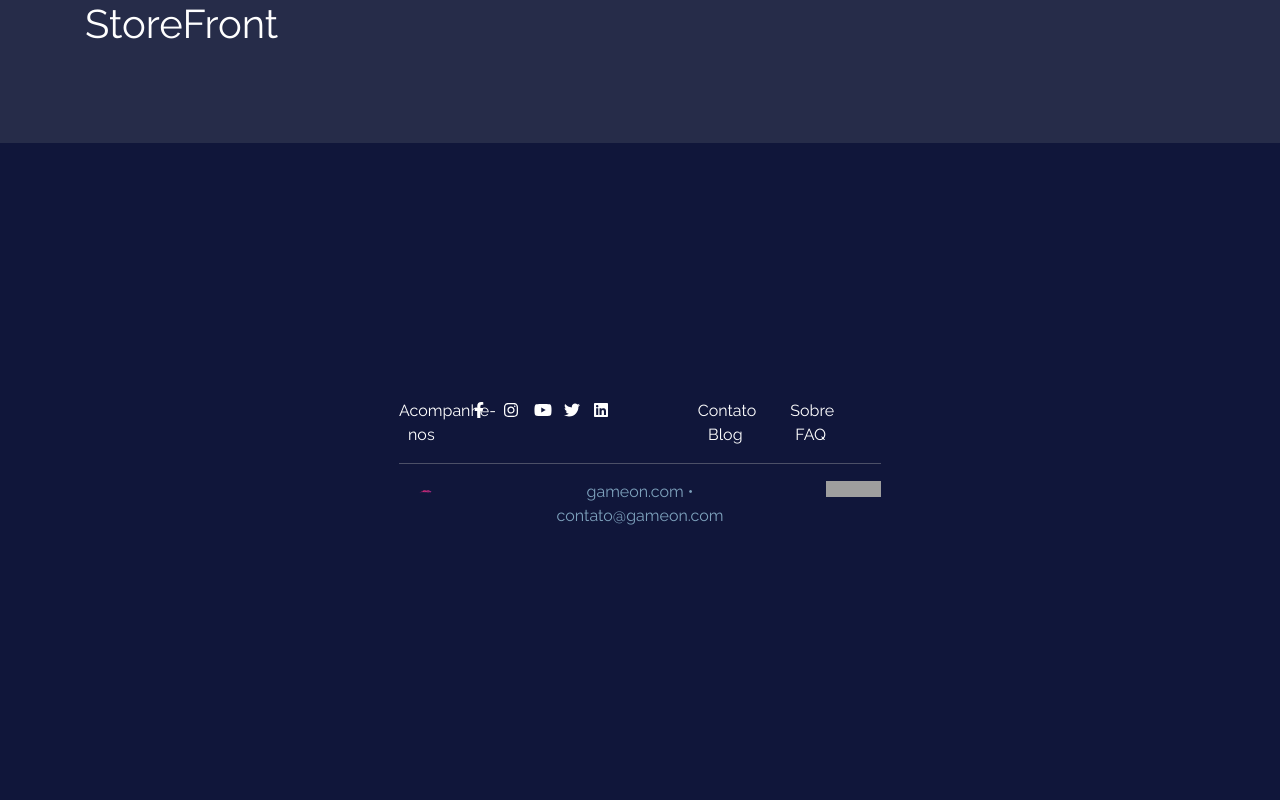
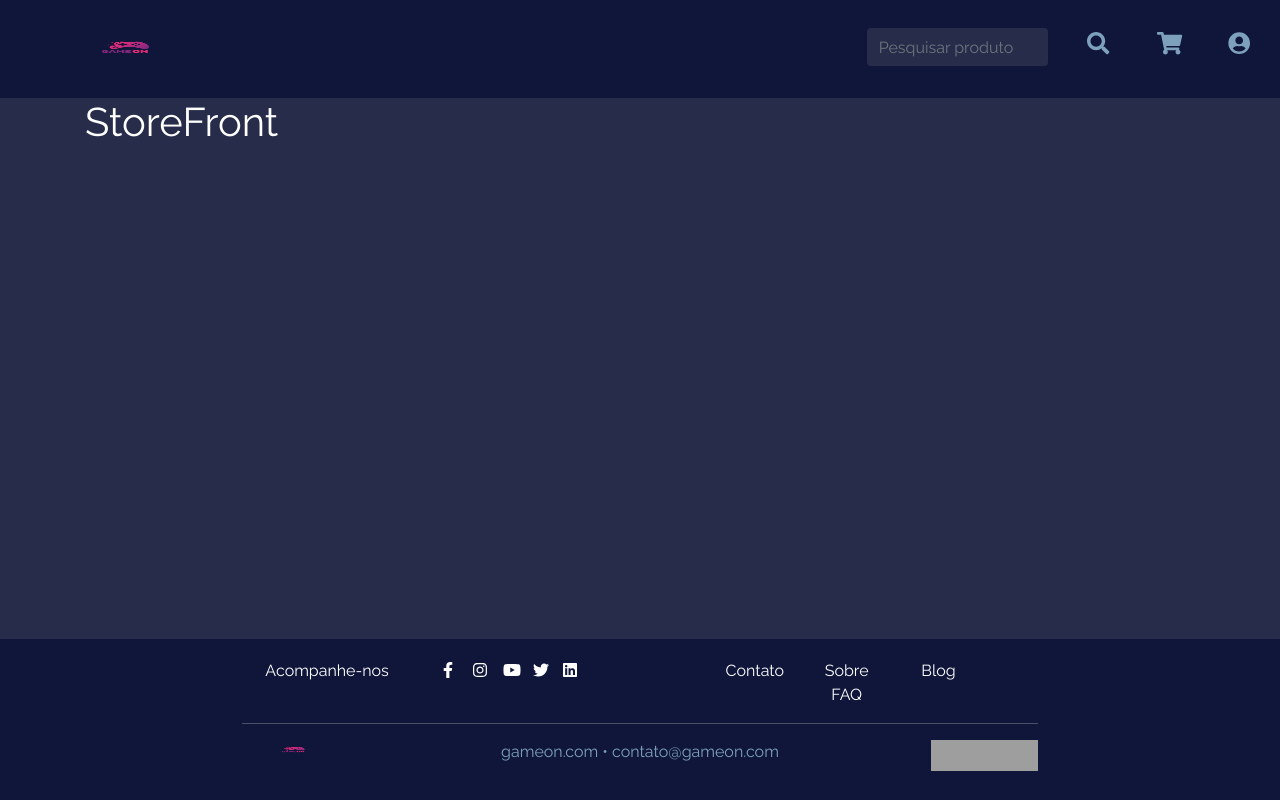
Before and after one commit to brandaoplaster/gameon-web, a Next.js app: page /Storefront in a window 1280 px wide. Built offline with nearby package versions, Linux system fonts and the light colour scheme; grey boxes are pictures that could not be loaded.

Commit message:
feat: adding header storefront

```diff
--- a/src/components/Storefront/Footer/index.tsx
+++ b/src/components/Storefront/Footer/index.tsx
@@ -13,7 +13,7 @@
         <Row>
           <Col lg={7} md={12}>
             <Row>
-              <Col lg={3} md={12} className="mb-4 mb-lg-0">
+              <Col lg={5} md={12} className="mb-4 mb-lg-0">
                 Acompanhe-nos
               </Col>
 
@@ -79,7 +79,6 @@
             <Image src="/assets/logo-bootcamp.png" alt="Logo Bootcamp" width={240} height={70} />
           </Col>
         </Row>
-
       </Col>
     </footer>
   )
--- /dev/null
+++ b/src/components/Storefront/Header/index.tsx
@@ -0,0 +1,44 @@
+import React from 'react';
+import styles from '../../../styles/Header.module.css';
+import { InputGroup, FormControl, Row, Col } from 'react-bootstrap';
+import { FontAwesomeIcon } from '@fortawesome/react-fontawesome';
+import { faSearch, faShoppingCart, faUserCircle } from '@fortawesome/free-solid-svg-icons';
+import Logo from '../../Shared/Logo';
+
+const StorefrontHeader: React.FC = () => {
+  return (
+    <Row className={styles.background}>
+      <Col md={8} className="mt-2">
+        <Logo />
+      </Col>
+
+      <Col md={4} className="mt-2 text-center">
+        <Row>
+          <Col md={6} className="mb-4 mb-md-0">
+            <InputGroup>
+              <FormControl placeholder="Pesquisar produto" className={styles.input} />
+            </InputGroup>
+          </Col>
+
+          <Col md={6}>
+            <Row>
+              <Col md={4} xs={4}>
+                <FontAwesomeIcon icon={faSearch} color="var(--color-gray-light)" />
+              </Col>
+
+              <Col md={4} xs={4}>
+                <FontAwesomeIcon icon={faShoppingCart} color="var(--color-gray-light)" />
+              </Col>
+
+              <Col md={4} xs={4}>
+                <FontAwesomeIcon icon={faUserCircle} color="var(--color-gray-light)" />
+              </Col>
+            </Row>
+          </Col>
+        </Row>
+      </Col>
+    </Row>
+  )
+}
+
+export default StorefrontHeader;
--- a/src/components/Storefront/MainComponent/index.tsx
+++ b/src/components/Storefront/MainComponent/index.tsx
@@ -1,9 +1,11 @@
 import React from 'react';
 import Footer from '../Footer';
+import Header from '../Header';
 
 const MainComponent: React.FC = ({ children }) => {
   return (
     <div className="d-flex flex-column sticky-footer-wrapper">
+      <Header />
 
       <div className="container flex-fill">{children}</div>
 
--- a/src/styles/storefront/Footer.module.css
+++ b/src/styles/storefront/Footer.module.css
@@ -1,7 +1,7 @@
 .background {
   background-color: var(--color-primary);
   width: 100%;
-  padding: 20%;
+  padding: 20px;
   text-align: center;
 }
 
```
